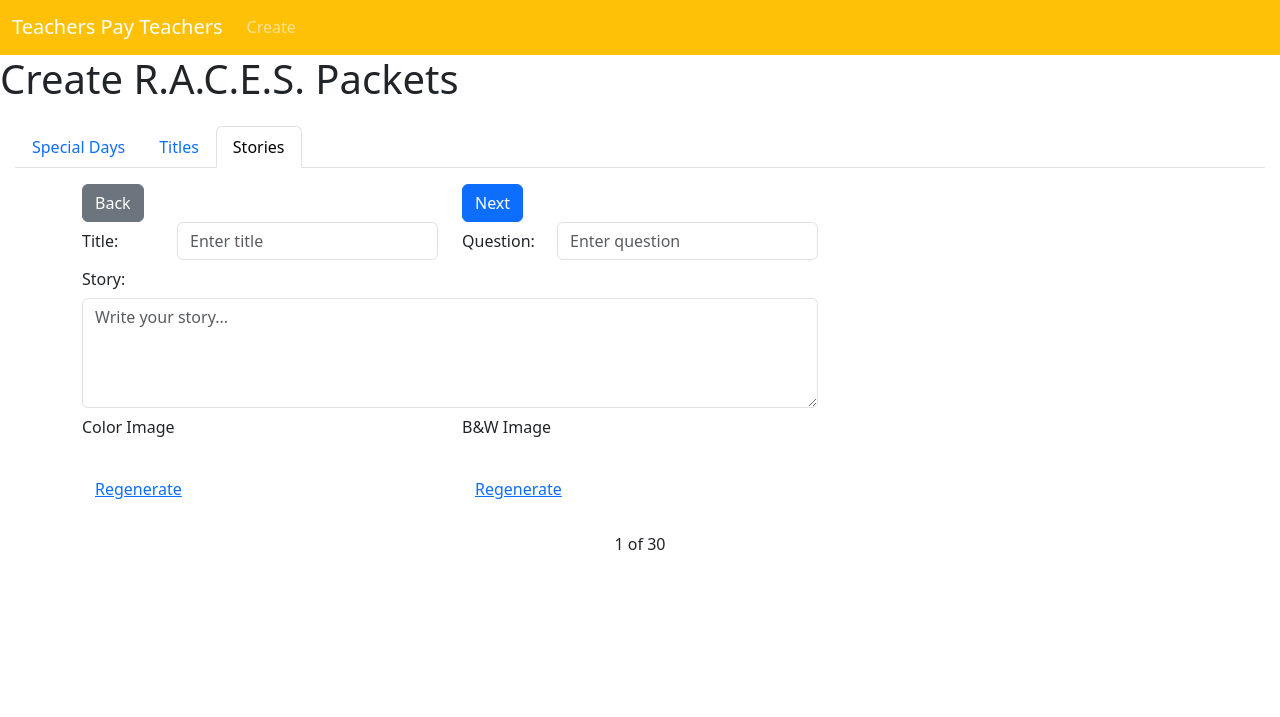
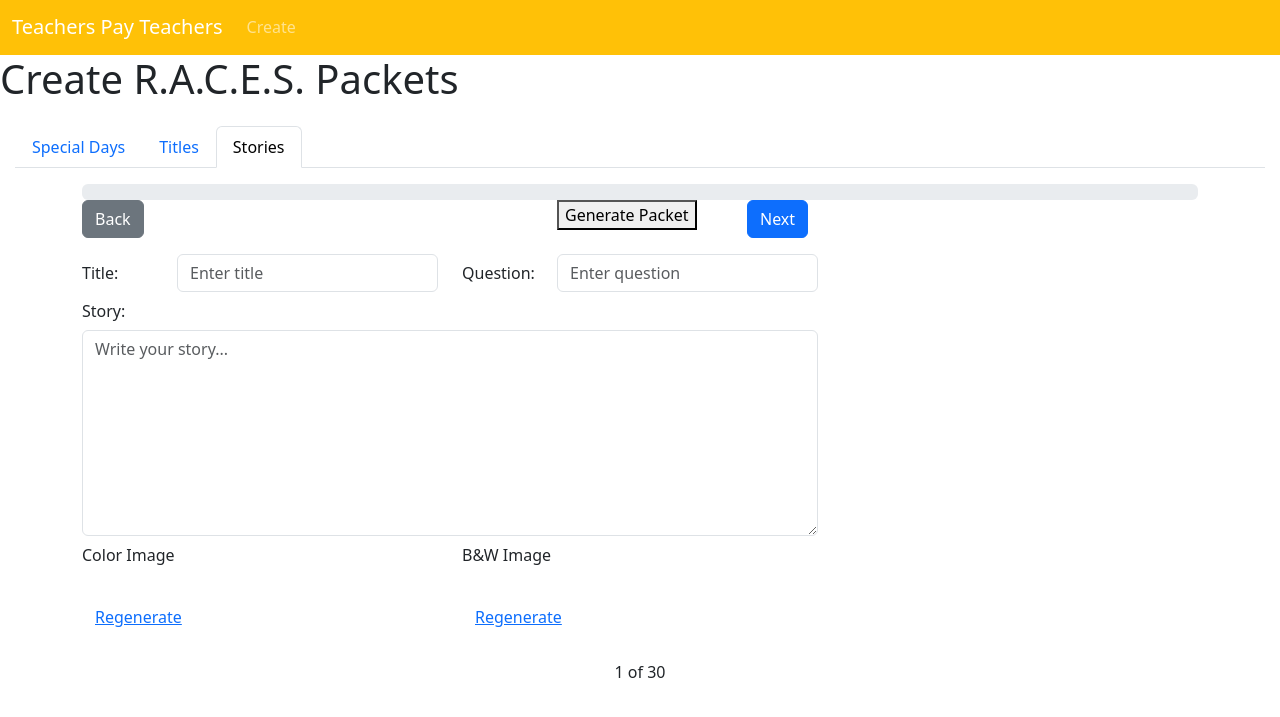
Before and after one commit to micheknows/Michelle, a Flask app: page /tpt/createraces in a window 1280 px wide, after a click on "Stories". Shown: the part 57-774 px from the top of the page. Run offline with Flask 3, Linux system fonts and the light colour scheme; parts of the project's set-up code (start-up, migrations or seed data) failed here and were passed over.

Commit message:
Adding stories layout

```diff
--- a/static/js/specialdays.js
+++ b/static/js/specialdays.js
@@ -1,5 +1,112 @@
 let days = [];
 let titles = [];
+let stories = [];
+let storyIndex = 0;
+
+
+// next story button
+document.getElementById('nextstory').addEventListener('click', () => {
+    storyIndex++;
+    if(storyIndex  >= stories.length) {
+        storyIndex = 0;
+    }
+    displayStory(storyIndex);
+})
+
+// previous story button
+document.getElementById('prevstory').addEventListener('click', () => {
+    storyIndex--;
+    if(storyIndex  < 0) {
+        storyIndex = stories.length-1;
+    }
+    displayStory(storyIndex);
+})
+
+
+// get stories when getStoriesBtn is clicked
+document.getElementById('getStoriesBtn').addEventListener('click', () => {
+        var storiesTab = document.getElementById('stories-tab');
+
+        // Now get each story one at the time based on the titles
+        // stories has to be set up like this
+            //  stories = [['title':'My Title', 'question':'My Question', 'story': 'Story text', 'bwimage': image, 'colorimage': image, 'vocabulary':['word':'definition']]]
+        // Get the list of titles
+        if (!titles || titles.length === 0) {
+            alert("Please generate titles first!");
+            return;
+        }
+
+        stories = []; // Reset stories array
+        let totalTitles = titles.length;
+
+        // Iterate through the titles and show progress while doing it
+        titles.forEach((title, index) => {
+            // Update the progress bar
+            let progressPercent = ((index + 1) / totalTitles) * 100;
+            updateProgressBar(progressPercent);
+
+            // For each title, call getStories that will ask ChatGPT for the Question and the story and vocabulary
+                    // Placeholder: Call getStories to ask ChatGPT for the Question, Story, and Vocabulary
+        let question = "Sample Question for " + title; // Replace with actual call to getStories
+        let storyText = "Sample Story text for " + title; // Replace with actual call to getStories
+        let vocabulary = [{"word": "example", "definition": "an instance serving for illustration"}]; // Replace with actual call to getStories
+
+
+            // add title, question, story, and vocab to stories
+
+            // call getImage and ask for b&w coloring image and add to stories
+                    // Placeholder: Call getImage for b&w coloring image
+        let bwImage = "black_and_white_image_url"; // Replace with actual call to getImage
+
+
+            // call getImage and ask for color image and add to stories
+                    // Placeholder: Call getImage for color image
+        let colorImage = "color_image_url"; // Replace with actual call to getImage
+
+                    // Add to stories array
+        stories.push({
+            'title': title,
+            'question': question,
+            'story': storyText,
+            'bwimage': bwImage,
+            'colorimage': colorImage,
+            'vocabulary': vocabulary
+        });
+
+        });
+
+         // show first story in the stories tab and update the "1 of 30"
+    displayStory(0);
+            // allow user to edit question, title and story and resave
+            // allow user to regenerate color or b&w image and resave
+
+         // allow for click back and next buttons to move through the 30 stories:  update the "1 of 30" on each movement
+
+          // allow for generate packet button which then generates the whole packet
+
+            // Activate the Stories tab
+        new bootstrap.Tab(storiesTab).show();
+})
+
+function displayStory(index) {
+    if (index < 0 || index >= stories.length) {
+        console.log("Invalid story index");
+        return;
+    }
+    storyIndex = index;
+
+    let story = stories[index];
+    // Update the DOM with story details
+    // You need to write code here to update the story details in your HTML
+    document.getElementById('titleInput').value = story['title'];
+    document.getElementById('questionInput').value = story['question'];
+    document.getElementById('storyTextarea').innerText = story['story']
+    console.log("Displaying story:", story);
+
+    // Update the "1 of 30" indicator
+    document.getElementById("pagenum").textContent = `Story ${index + 1} of ${stories.length}`;
+}
+
 
 // Get the titles when the get titles button is clicked
     document.getElementById('genTitlesBtn').addEventListener('click', () => {
@@ -285,4 +392,11 @@ document.getElementById('getDaysBtn').addEventListener('click', () => {
 
           mylist.appendChild(li);
         })
-  };
+  }
+
+  function updateProgressBar(percent) {
+    let progressBar = document.getElementById('progressBar');
+    progressBar.style.width = percent + '%';
+    progressBar.setAttribute('aria-valuenow', percent);
+    progressBar.textContent = percent.toFixed(0) + '%';
+}
--- a/templates/tpt/createraces.html
+++ b/templates/tpt/createraces.html
@@ -108,14 +108,23 @@
         <div class="tab-pane fade" id="stories" role="tabpanel" aria-labelledby="stories-tab">
   <div class="container mt-3">
       <form>
+          <div class="progress">
+    <div id="progressBar" class="progress-bar" role="progressbar" style="width: 0%;" aria-valuenow="0" aria-valuemin="0" aria-valuemax="100">0%</div>
+</div>
+
                 <div class="form-group row">
-          <div class="col-md-4">
-            <button type="button" class="btn btn-secondary float-left">Back</button>
+          <div class="col-md-5">
+            <button type="button" id="prevstory" class="btn btn-secondary float-left">Back</button>
           </div>
-          <div class="col-md-4">
-            <button type="button" class="btn btn-primary float-right">Next</button>
+                               <div class="col-md-2">
+                 <button id="generatePacketBtn">Generate Packet</button>
+           </div>
+          <div class="col-md-5">
+            <button type="button" id='nextstory' class="btn btn-primary float-right">Next</button>
           </div>
+
                 </div>
+          <P></P> <p></p>
                 <div class="form-group row">
                   <label for="titleInput" class="col-md-1 col-form-label">Title:</label>
                     <div class="col-md-3">
@@ -131,7 +140,7 @@
         <div class="form-group row">
           <label for="storyTextarea" class="col-md-8 col-form-label">Story:</label><br />
                       <div class="col-md-8">
-          <textarea class="form-control" id="storyTextarea" rows="4" placeholder="Write your story..."></textarea>
+          <textarea class="form-control" id="storyTextarea" rows="8" placeholder="Write your story..."></textarea>
         </div>
 
         </div>
@@ -153,7 +162,7 @@
         <div class="form-row mt-3">
 
           <div class="col text-center">
-            <p class="mt-2" id="pagenum">1 of 30</p>
+            <p class="mt-2 col-md-12" id="pagenum">1 of 30</p>
           </div>
 
         </div>
```
